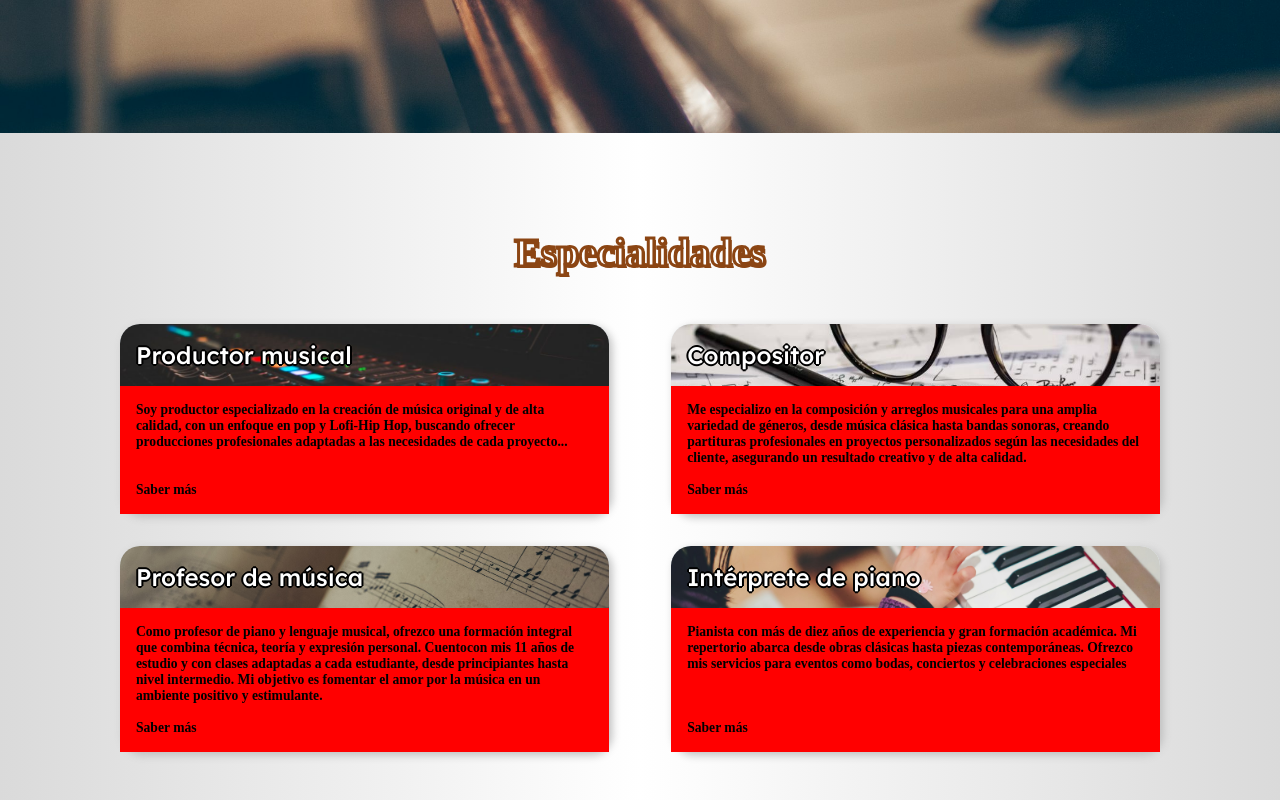
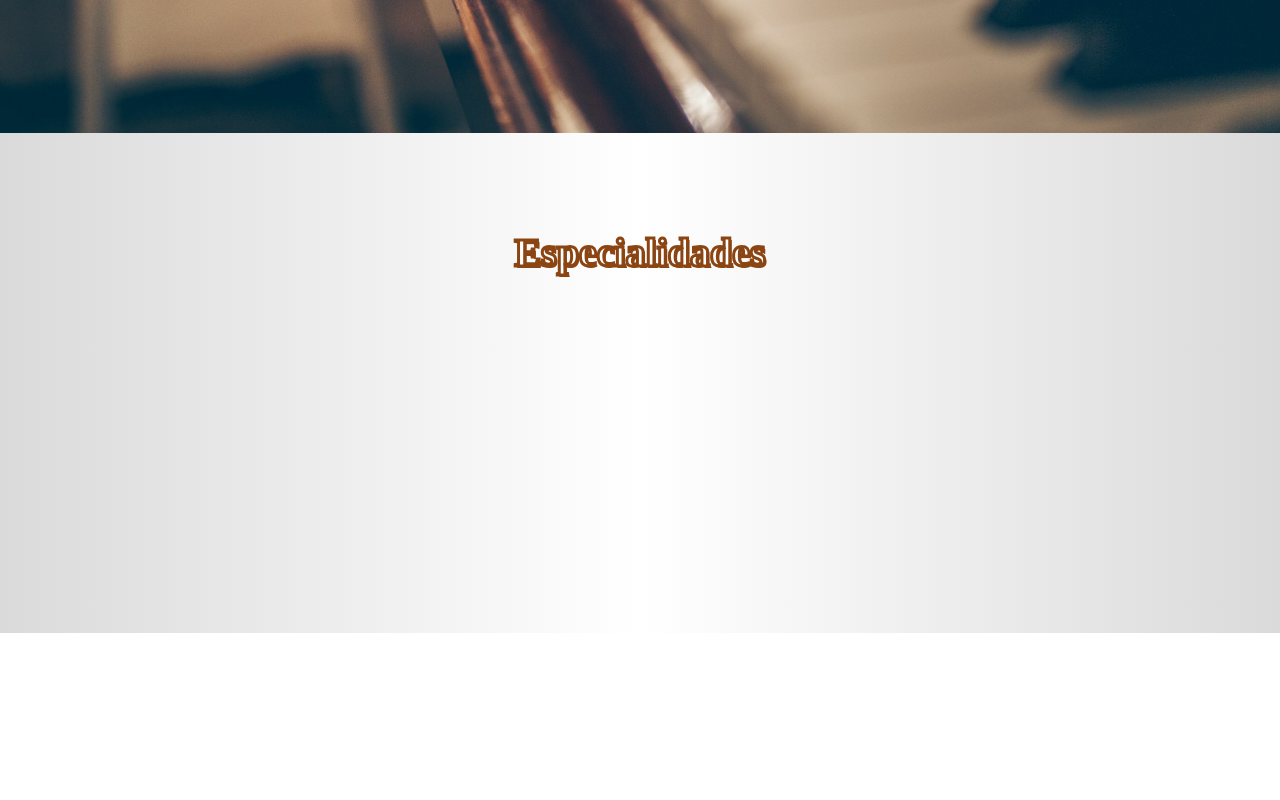
Before and after one commit to JesusSanchez25/Web-Christian-Vasquez, an Astro site: page / in a window 1280 px wide. Shown: the part 667-1467 px from the top of the page. After the commit the page ends 1300 px from the top, so only its background shows below. Built offline with nearby package versions, Linux system fonts and the light colour scheme; Astro itself is replaced by a stand-in of ours; a web font is replaced by a local one.

Commit message:
eliminando cosas a posta para probar el deploy

```diff
--- a/src/pages/index.astro
+++ b/src/pages/index.astro
@@ -24,11 +24,7 @@ import Especialidad from '../components/especialidad.astro';
 	<section class="seccion-especialidades">
 		<h1 class="main-tittle">Especialidades</h1>
 		<div class="especialidades-container">
-			<Especialidad imagen="img-productor-musical.jpg" titulo="Productor musical" body="Soy productor especializado en la creación de música original y de alta calidad, con un enfoque en pop y Lofi-Hip Hop, buscando ofrecer producciones profesionales adaptadas a las necesidades de cada proyecto..." />
-			<Especialidad imagen="img-compositor.jpg" titulo="Compositor" body="Me especializo en la composición y arreglos musicales para una amplia variedad de géneros, desde música clásica hasta bandas sonoras, creando partituras profesionales en proyectos personalizados según las necesidades del cliente, asegurando un resultado creativo y de alta calidad." />
-			<Especialidad imagen="img-profesor-musica.jpg" titulo="Profesor de música" body="Como profesor de piano y lenguaje musical, ofrezco una formación integral que combina técnica, teoría y expresión personal. Cuentocon  mis 11 años de estudio y con clases adaptadas a cada estudiante, desde principiantes hasta nivel intermedio.  Mi objetivo es fomentar el amor por la música en un ambiente positivo y estimulante." />
-			<Especialidad imagen="img-interprete-piano.jpg" titulo="Intérprete de piano" body="Pianista con más de diez años de experiencia y gran  formación académica. Mi repertorio abarca desde obras clásicas hasta piezas contemporáneas. Ofrezco mis servicios para eventos como bodas, conciertos y celebraciones especiales" />
-		</div>
+
 	</section>
 
 	<style>
```
